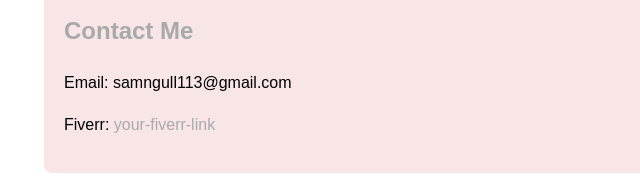
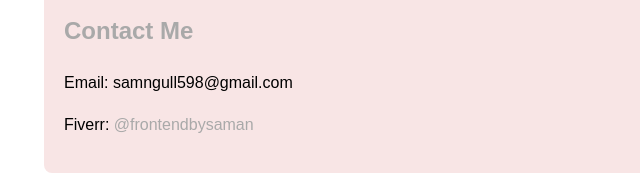
Before and after one commit to Samangull/portfolia-site, a plain HTML site: page index.html in a window 1280 px wide. Shown: the part 964-1144 px from the top of the page, 0-640 px from the left. Drawn offline with Linux system fonts and the light colour scheme.

Commit message:
Update index.html

```diff
--- a/index.html
+++ b/index.html
@@ -50,8 +50,8 @@
   <!-- Contact Section -->
   <section id="contact">
     <h2>Contact Me</h2>
-    <p>Email: samngull113@gmail.com</p>
-    <p>Fiverr: <a href="#">your-fiverr-link</a></p>
+    <p>Email: samngull598@gmail.com</p>
+    <p>Fiverr: <a href="https://www.fiverr.com/s/7YN3GWk">@frontendbysaman</a></p>
   </section>
 </body>
 </html>
```
